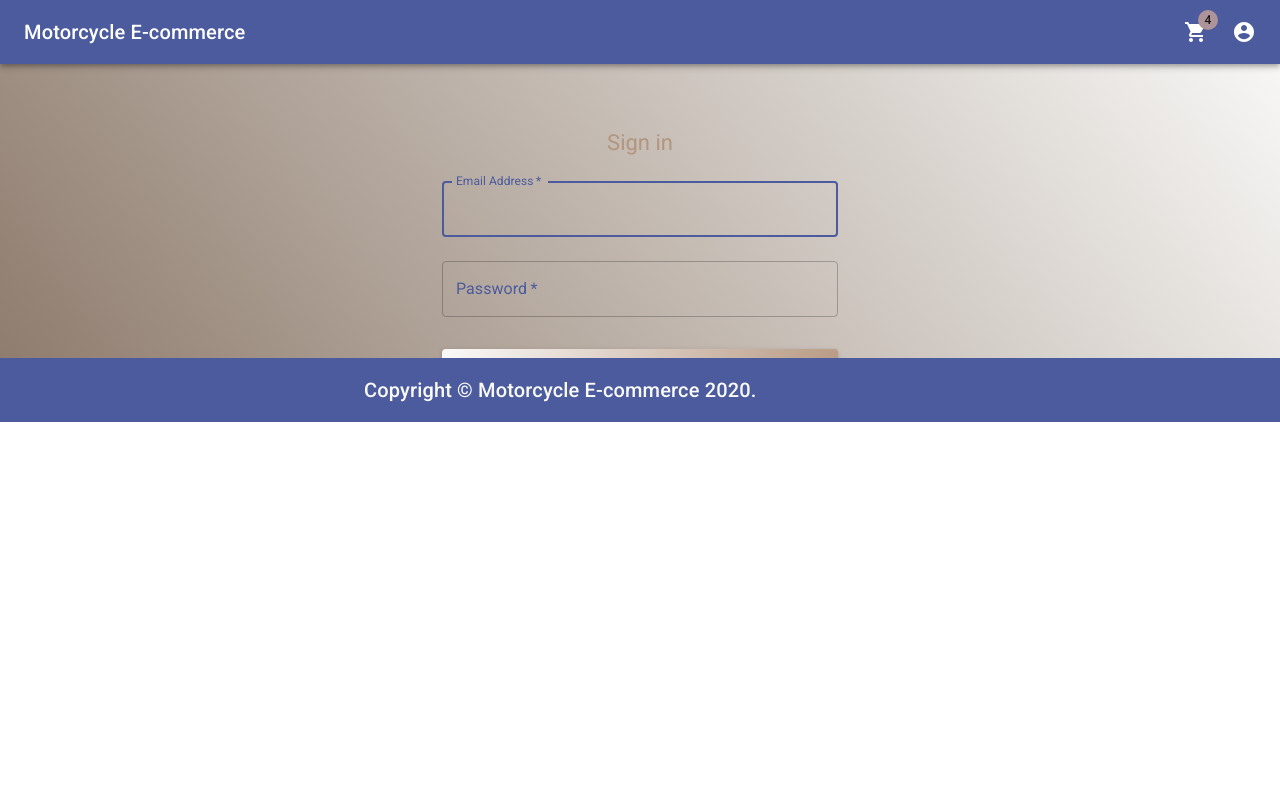
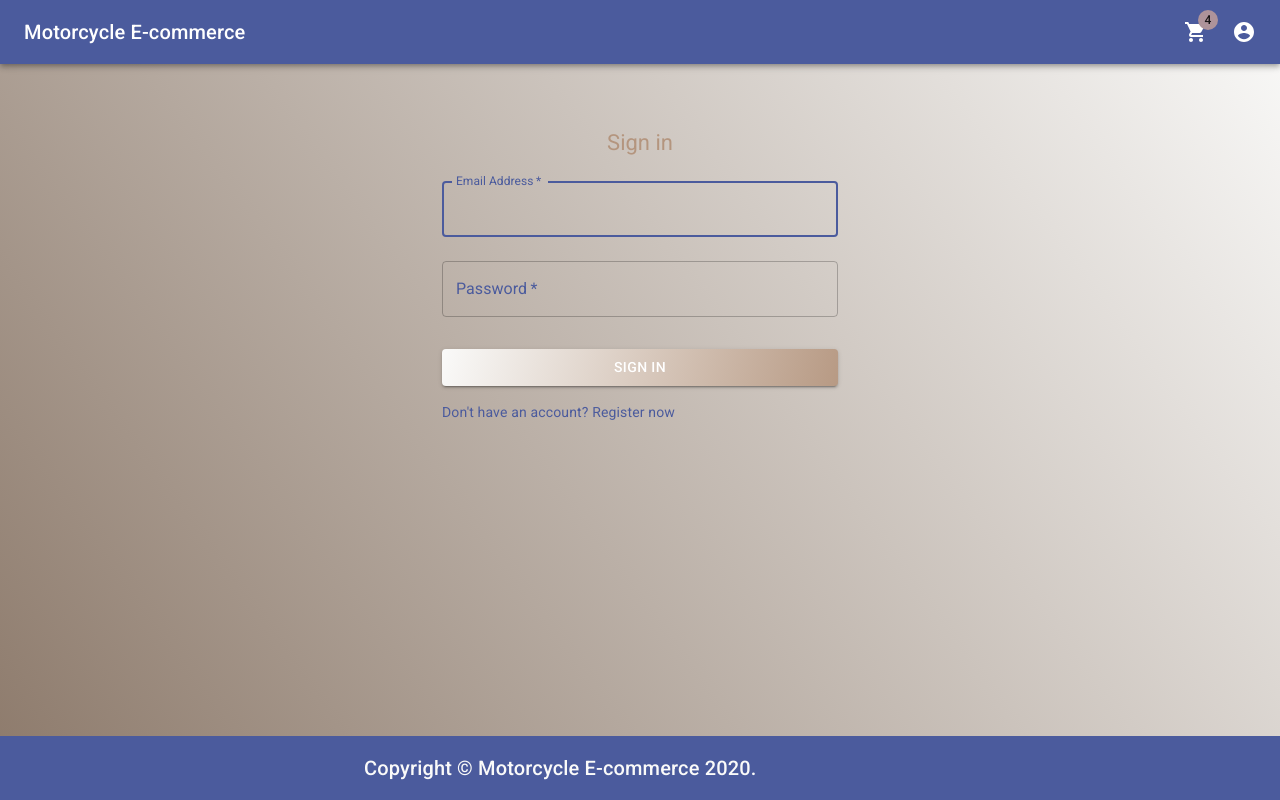
Before and after one commit to alexqgon93/E-commerce, a React (Create React App) app: page /login in a window 1280 px wide. Built offline with nearby package versions, Linux system fonts and the light colour scheme.

Commit message:
applied style to footer to be able to fit or window or content

```diff
--- a/package.json
+++ b/package.json
@@ -19,6 +19,7 @@
     "react-dom": "^16.13.1",
     "react-hook-form": "^6.9.2",
     "react-i18next": "^11.7.2",
+    "react-localstorage-hook": "^0.1.0",
     "react-material-ui-carousel": "^2.1.1",
     "react-query": "^2.23.1",
     "react-router": "^5.2.0",
--- a/src/components/core/mainlayout/MainLayout.tsx
+++ b/src/components/core/mainlayout/MainLayout.tsx
@@ -10,10 +10,10 @@ const MainLayout = (): ReactElement => {
   return (
     <div className={classes.root}>
       <Header />
-      <div>
+      <div className={classes.contentWrap}>
         <Outlet />
       </div>
-      <div>
+      <div className={classes.footer}>
         <Footer />
       </div>
     </div>
--- a/src/components/core/mainlayout/mainLayoutStyle.tsx
+++ b/src/components/core/mainlayout/mainLayoutStyle.tsx
@@ -3,13 +3,20 @@ import { createStyles, makeStyles } from '@material-ui/core';
 const useStyles = makeStyles(() =>
   createStyles({
     root: {
-      height: '100%',
+      minHeight: '100vh',
       background: 'linear-gradient(234deg, #fafaf9, #8c796a)',
       animation: 'AnimationName 12s ease infinite',
       position: 'relative',
     },
-    content: {
-      background: 'transparent',
+    contentWrap: {
+      height: '100%',
+      paddingBottom: '8rem',
+    },
+    footer: {
+      position: 'absolute',
+      left: 0,
+      bottom: 0,
+      right: 0,
     },
   })
 );
```
Also changed, not shown: 1 other file (tests, documents, lock files or other folders).
